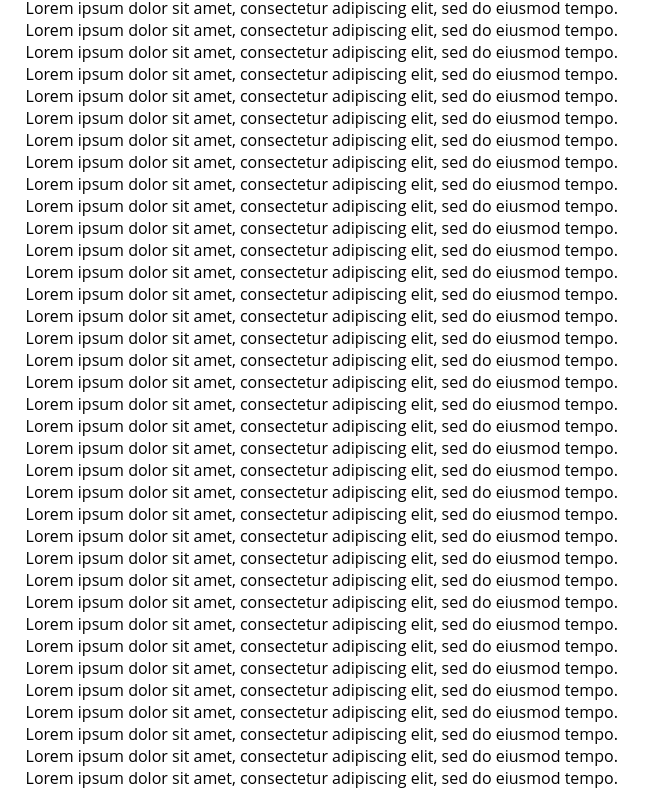
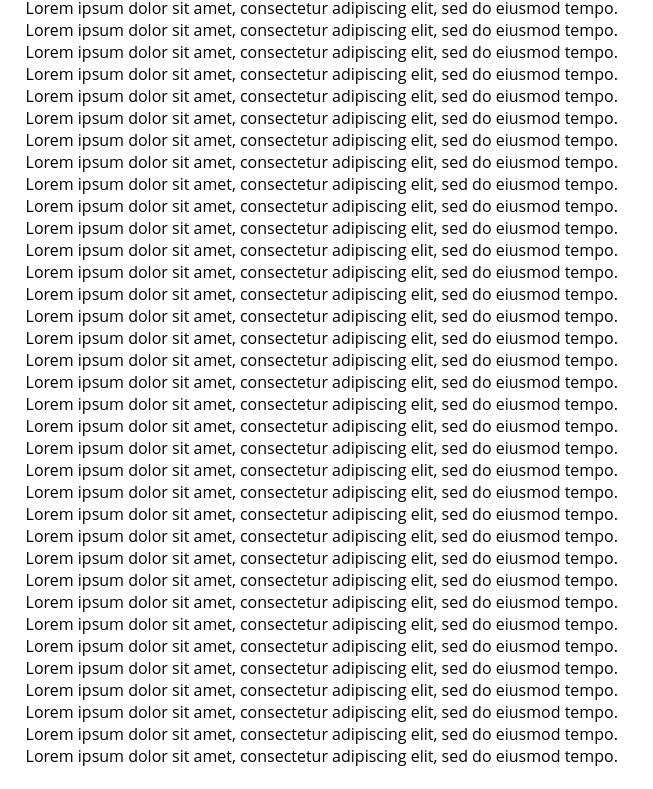
Before and after one commit to Luckandrey/PlataformaDeViagens, a plain HTML site: page sobre.html in a window 1280 px wide. Shown: the part 1227-2016 px from the top of the page, without its empty margins (0-653 px from the left). After the commit the page ends 1994 px from the top, so only its background shows below. Drawn offline with Linux system fonts and the light colour scheme.

Commit message:
Aula 12/09/2023

```diff
--- a/sobre.html
+++ b/sobre.html
@@ -101,8 +101,6 @@
             <p>Lorem ipsum dolor sit amet, consectetur adipiscing elit, sed do eiusmod tempo.</p>
             <p>Lorem ipsum dolor sit amet, consectetur adipiscing elit, sed do eiusmod tempo.</p>
             <p>Lorem ipsum dolor sit amet, consectetur adipiscing elit, sed do eiusmod tempo.</p>
-            <p>Lorem ipsum dolor sit amet, consectetur adipiscing elit, sed do eiusmod tempo.</p>
-        </div>
     </section>
 </body>
 </html>
```
